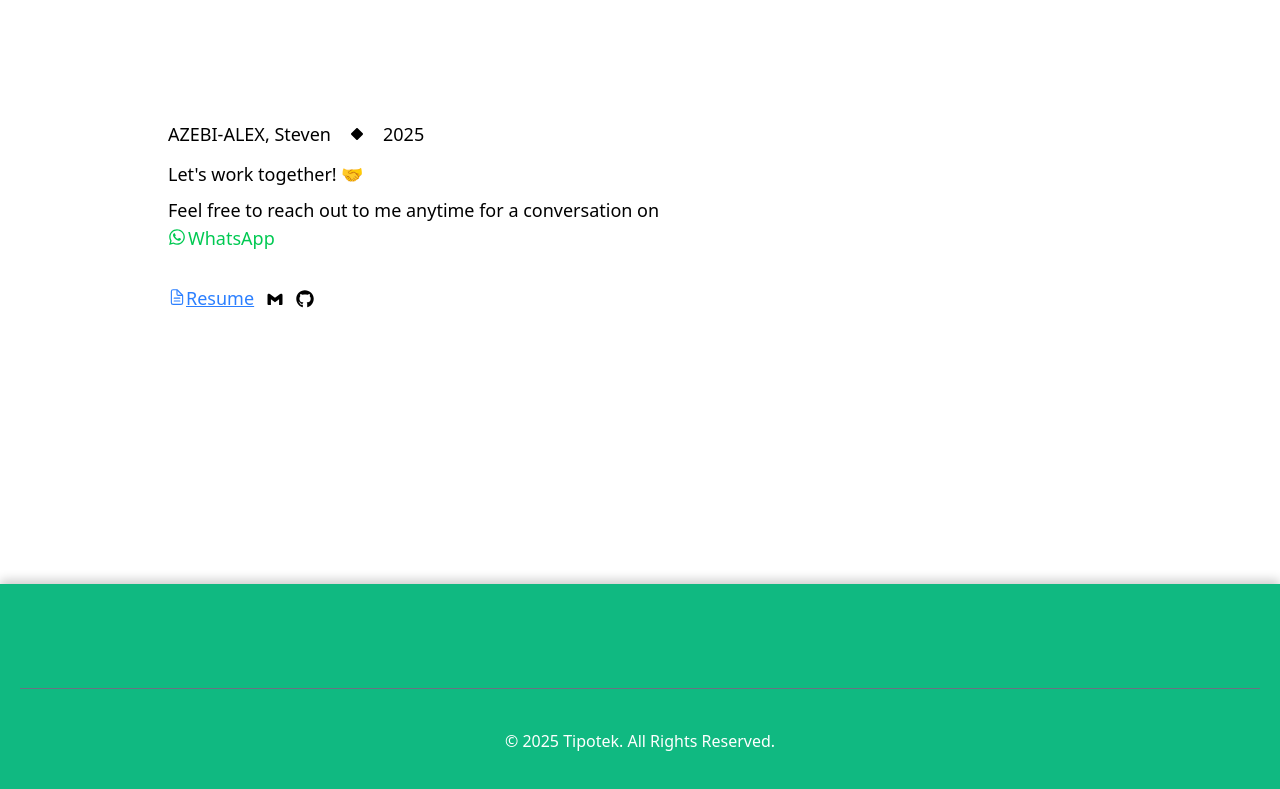
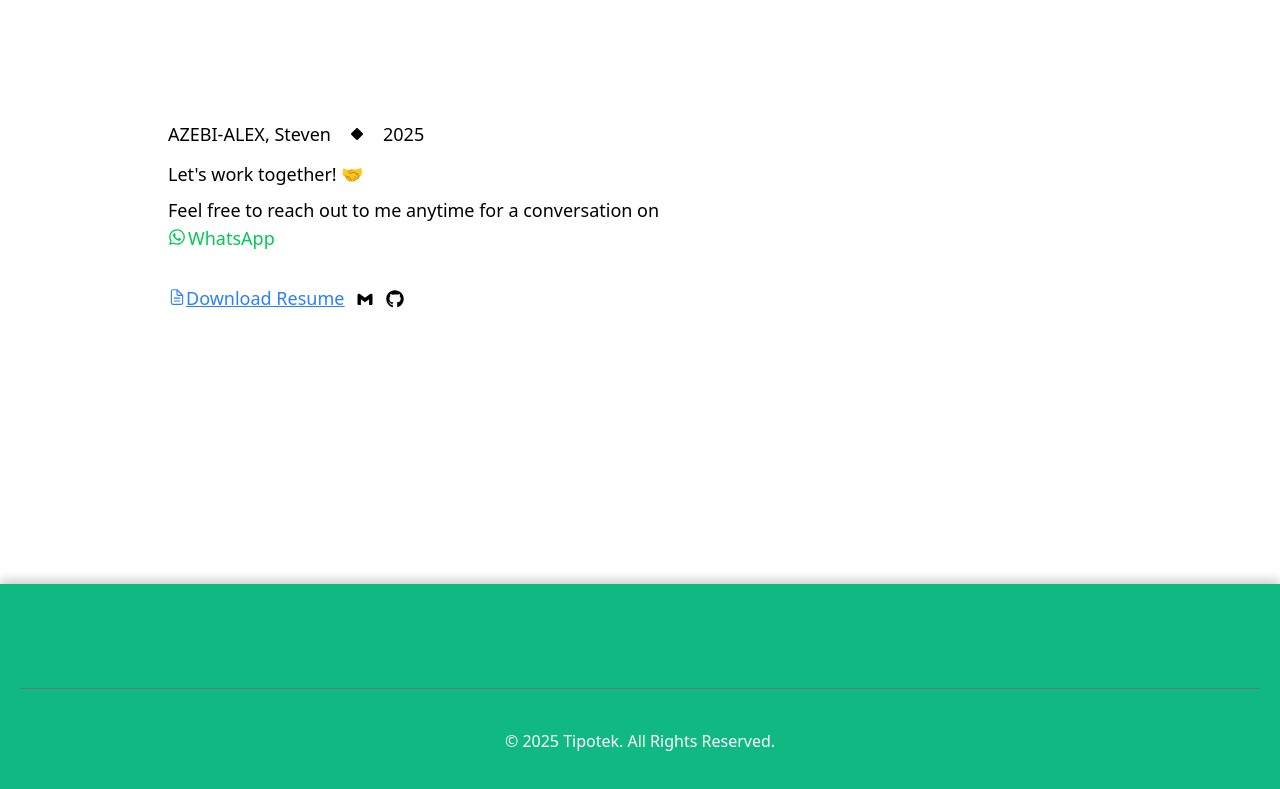
Before and after one commit to Tipo45/tipotek, a React (Vite) app: page / in a window 1280 px wide. Shown: the part 1757-2546 px from the top of the page. Built offline with nearby package versions, Linux system fonts and the light colour scheme.

Commit message:
ok ok sixthpointfive commit

```diff
--- a/src/Welcomedisplay/Contact.jsx
+++ b/src/Welcomedisplay/Contact.jsx
@@ -35,11 +35,11 @@ const Contact = () => {
           </p>
         </div>
         <div className="px-8 flex gap-3 text-lg">
-          <p className="text-blue-500 underline" data-aos="fade-up"
+          <p className="text-blue-500 hover:text-black underline" data-aos="fade-up"
             data-aos-delay="500">
-            <a href="/documents/AZEBI.pdf"  target="_blank"
+            <a href="/documents/AZEBI.pdf" download="AZEBI_Resume.pdf"  target="_blank"
   rel="noopener noreferrer" className="flex">
-              <IoDocumentTextOutline className="mt-1" /> Resume
+              <IoDocumentTextOutline className="mt-1" />Download Resume
             </a>
           </p>
           <p data-aos="fade-up"
```
